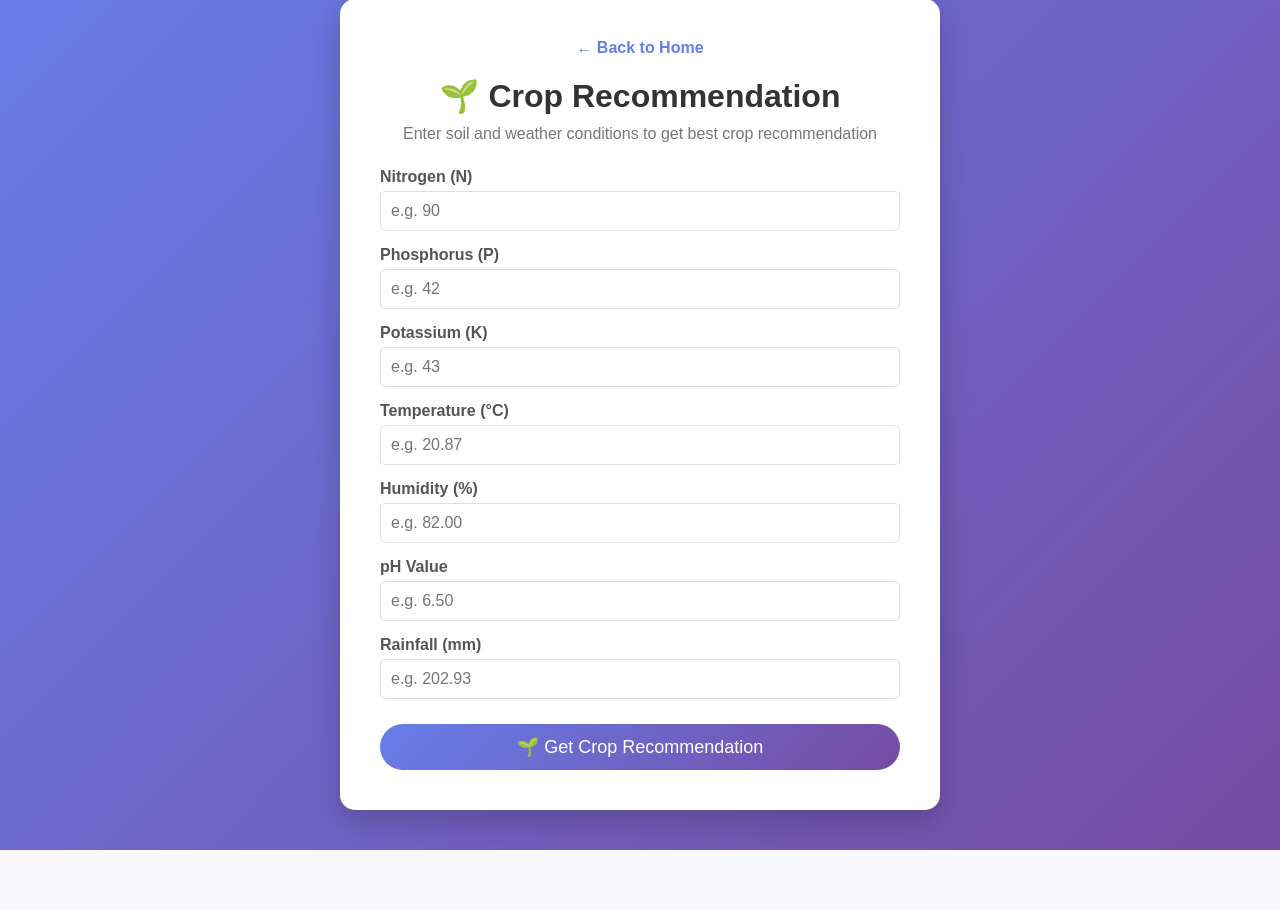
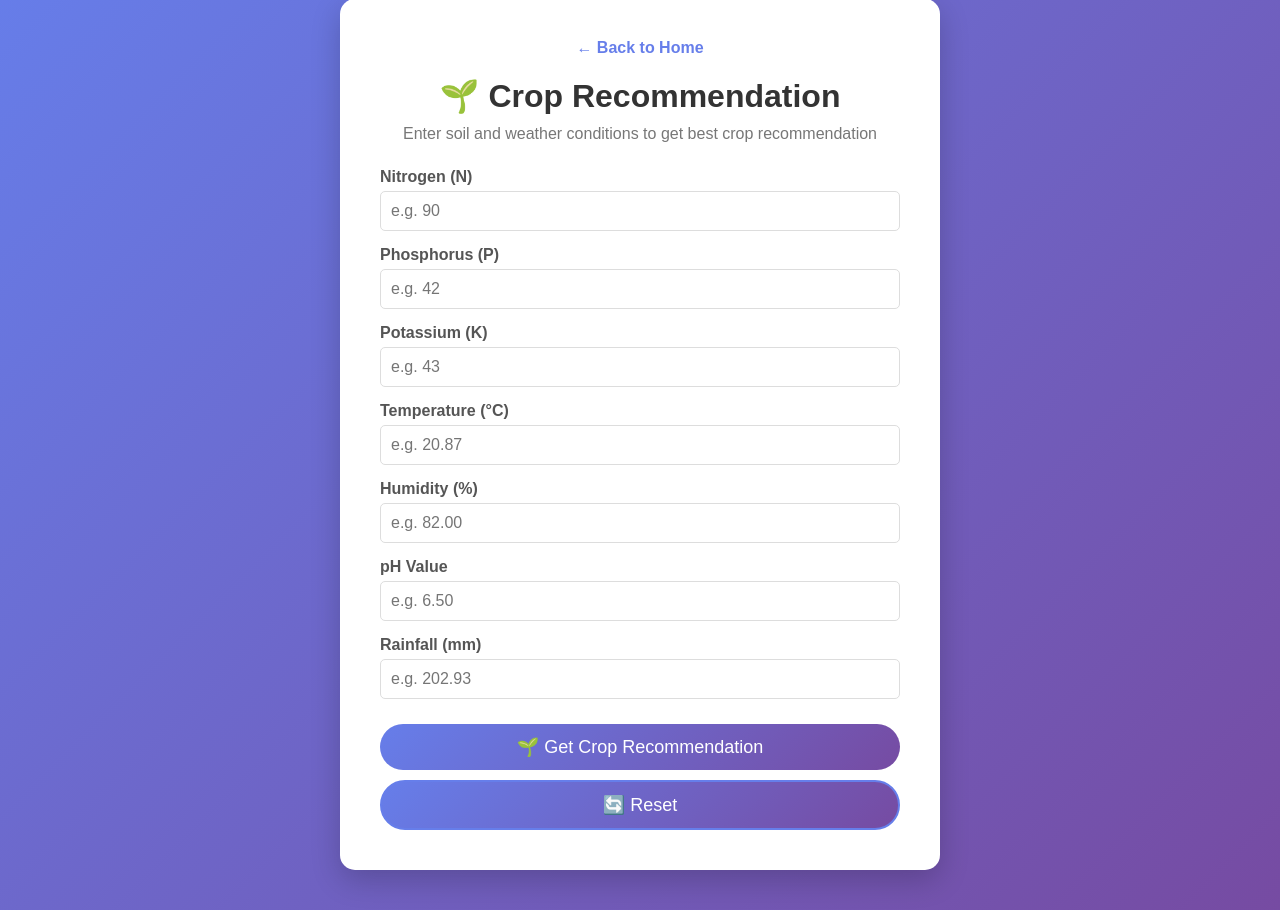
Before and after one commit to nithinsai-dev/smartpredictor-app, a Flask app: page /crop in a window 1280 px wide. Shown: the part 41-951 px from the top of the page. Before the commit the page ends 891 px from the top, so only its background shows below. Run offline with Flask 3, Linux system fonts and the light colour scheme; parts of the project's set-up code (start-up, migrations or seed data) failed here and were passed over.

Commit message:
2nd model done

```diff
--- a/app.py
+++ b/app.py
@@ -42,17 +42,17 @@ def predict_seeds():
 def predict_crop():
     features = [
         float(request.form['N']),
-        float(request.form['p']),
+        float(request.form['P']),
         float(request.form['K']),
         float(request.form['temperature']),
         float(request.form['humidity']),
-        float(request.form['pH']),
+        float(request.form['ph']),
         float(request.form['rainfall'])
     ]
 
     features_array = np.array([features])
     prediction = crop_model.predict(features_array)[0]
-    return jsonify({'prediction',str(prediction)})
+    return jsonify({'prediction':str(prediction)})
 
 if __name__ == '__main__':
     app.run(debug=True)
--- a/templates/crop.html
+++ b/templates/crop.html
@@ -78,6 +78,20 @@
             color: white;
             display: none;
         }
+        #resetBtn {
+            width: 100%;
+            padding: 12px;
+            background: linear-gradient(135deg, #667eea 0%, #764ba2 100%);
+            border: 2px solid #667eea;
+            border-radius: 25px;
+            font-size: 18px;
+            cursor: pointer;
+            margin-top: 10px;
+            color:white;
+        }
+        #resetBtn:hover {
+            background-color: #667eea;
+        }
     </style>
 </head>
 <body>
@@ -116,11 +130,16 @@
         </div>
 
         <button id="predictBtn">🌱 Get Crop Recommendation</button>
-        <div id="result"></div>
+        <button id="resetBtn" type="button">🔄 Reset</button>
+        <div id="result">
+            <p class="accuracy">Accuracy : 99%</p>
+        </div>
+
     </div>
 
     <script>
         $("#predictBtn").click(function() {
+            $("#predictBtn").text("⏳ Predicting...").prop("disabled", true);
             var data = {
                 N: $("#N").val(),
                 P: $("#P").val(),
@@ -136,14 +155,22 @@
                 type: "POST",
                 data: data,
                 success: function(response) {
-                    $("#result").html("🌱 Recommended Crop: " + response.prediction);
+                    $("#result").html("✅ Recommended Crop: " + response.prediction);
                     $("#result").show();
+                    $("#predictBtn").text("🌱 Get Crop Recommendation").prop("disabled", false);
                 },
                 error: function() {
                     $("#result").html("❌ Something went wrong!");
                     $("#result").show();
+                    $("#predictBtn").text("🌱 Get Crop Recommendation").prop("disabled", false);
                 }
             });
+        });
+
+        $("#resetBtn").click(function() {
+                $("input").val("");
+                $("#result").hide();
+                $("#predictBtn").prop("disabled", false);
         });
     </script>
 </body>
```
Also changed, not shown: templates/seeds.html (+24 -1 lines), 2 other files.
